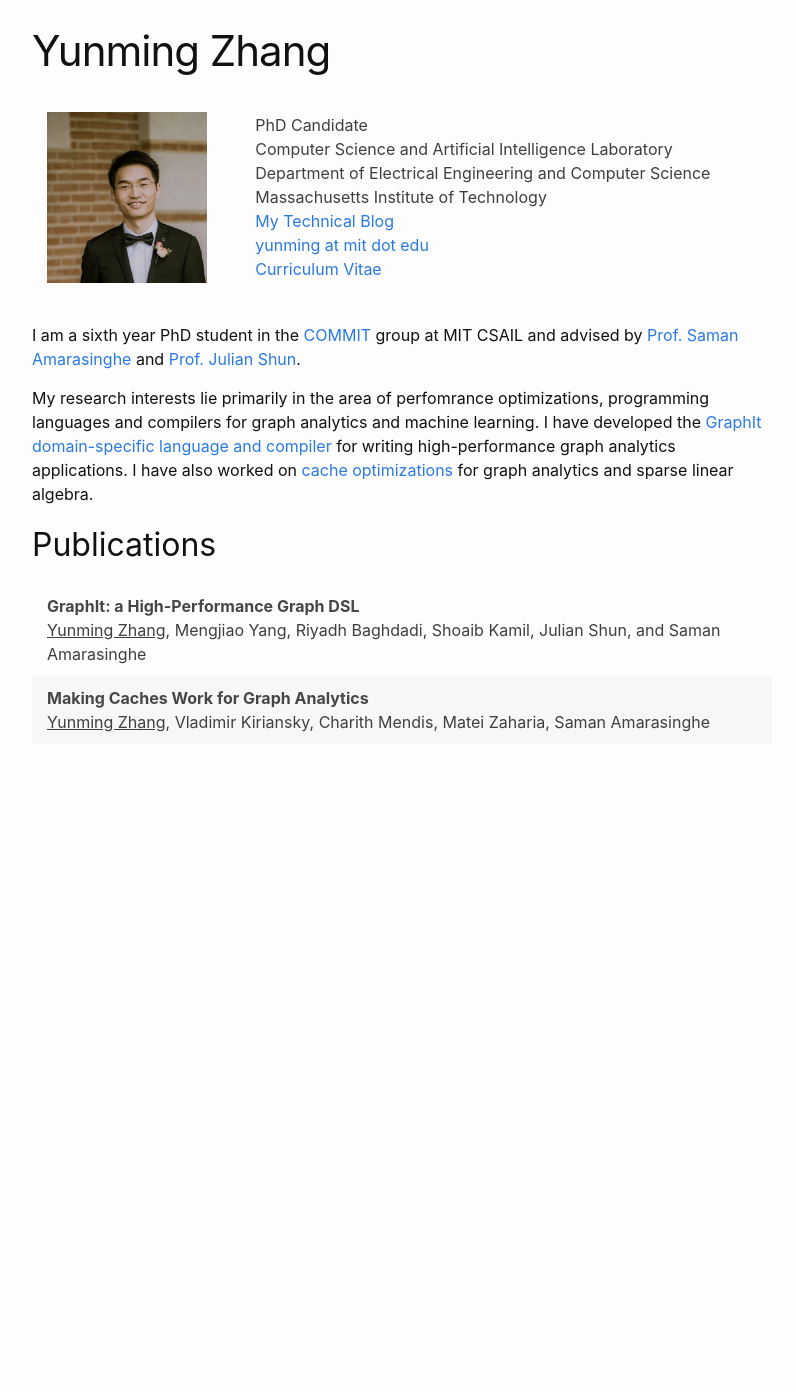
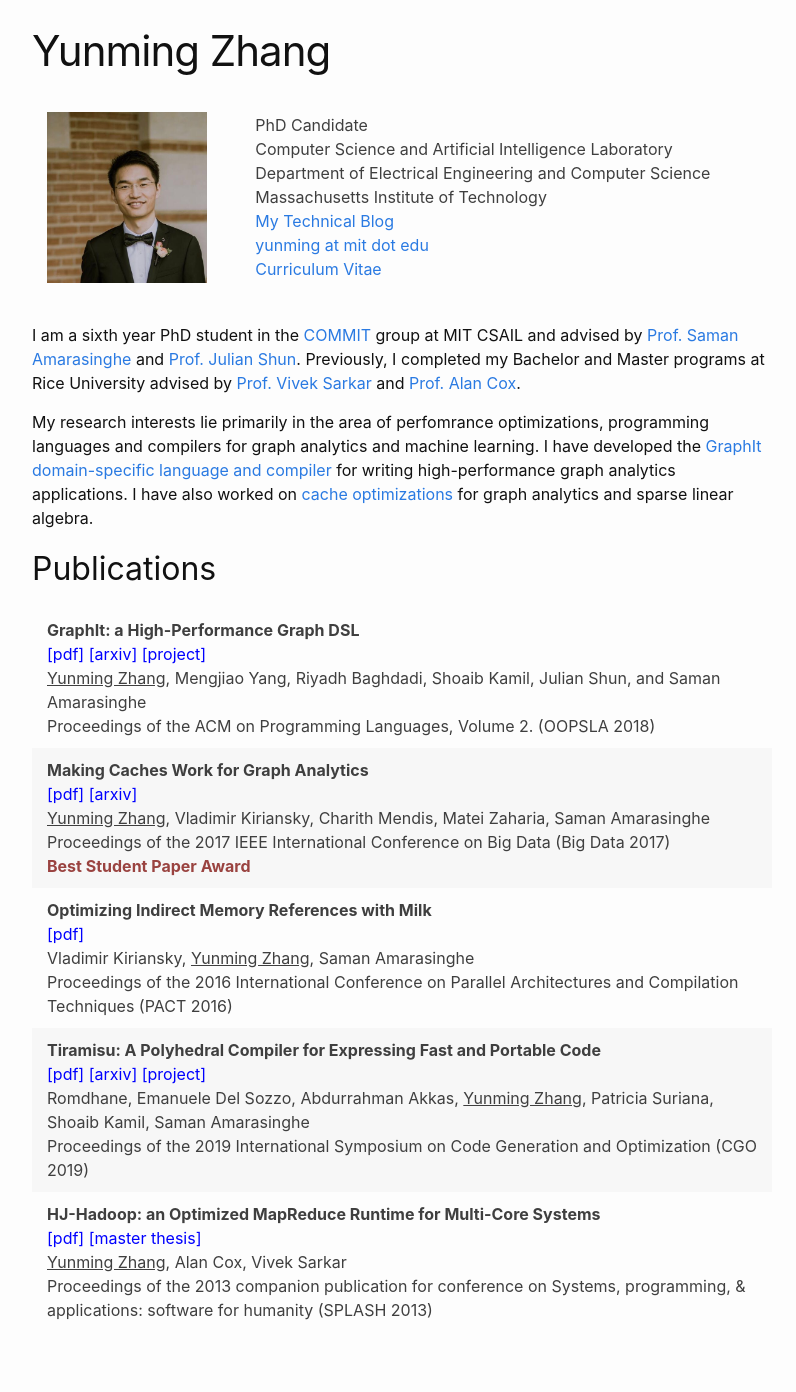
Before and after one commit to yunmingzhang17/yunmingzhang17.github.io, a Jekyll site: the page built from index.md, in a window 1280 px wide. Shown: the whole page, without its empty margins (238-1034 px from the left). Built offline with Jekyll 4.4.1, drawn with Linux system fonts in a browser that asks for light colours; before the commit the page ends 900 px from its top, so only the background shows below that.

Commit message:
adding more publications

```diff
--- a/_includes/main.html
+++ b/_includes/main.html
@@ -24,7 +24,7 @@
       </tbody>
 </table>
 <p>
-I am a sixth year PhD student in the <a href="http://groups.csail.mit.edu/commit/" target="_blank">COMMIT</a> group at  MIT CSAIL and advised by <a href="http://people.csail.mit.edu/saman/" target="_blank">Prof. Saman Amarasinghe</a> and <a href="https://people.csail.mit.edu/jshun/" target="_blank">Prof. Julian Shun</a>.
+I am a sixth year PhD student in the <a href="http://groups.csail.mit.edu/commit/" target="_blank">COMMIT</a> group at  MIT CSAIL and advised by <a href="http://people.csail.mit.edu/saman/" target="_blank">Prof. Saman Amarasinghe</a> and <a href="https://people.csail.mit.edu/jshun/" target="_blank">Prof. Julian Shun</a>. Previously, I completed my Bachelor and Master programs at Rice University advised by <a href="https://www.cc.gatech.edu/people/vivek-sarkar" target="_blank">Prof. Vivek Sarkar</a> and <a href="https://csweb.rice.edu/alan-cox" target="_blank">Prof. Alan Cox</a>.
 </p>
 
 <p>
@@ -36,21 +36,52 @@ My research interests lie primarily in the area of perfomrance optimizations, pr
   <tbody>
     <tr>
       <td>
-	<b>
-	  <a href="https://dl.acm.org/citation.cfm?id=3276491" style="color: #464646">GraphIt: a High-Performance Graph DSL</a>
-	</b>
+	<b>GraphIt: a High-Performance Graph DSL</b><br>
+	<a href="https://dl.acm.org/citation.cfm?id=3276491" style="color: #0000FF"> [pdf] </a>
+	<a href="https://arxiv.org/abs/1805.00923" style="color: #0000FF">[arxiv]</a>
+	<a href="https://graphit-lang.org" style="color: #0000FF"> [project] </a>
 	<br>
-	  <u>Yunming Zhang</u>, Mengjiao Yang, Riyadh Baghdadi, Shoaib Kamil, Julian Shun, and Saman Amarasinghe
-	  <br>
+	<u>Yunming Zhang</u>, Mengjiao Yang, Riyadh Baghdadi, Shoaib Kamil, Julian Shun, and Saman Amarasinghe<br>
+	    Proceedings of the ACM on Programming Languages, Volume 2. (OOPSLA 2018)<br>
       </td>
-      <tr>
-	<td>
-	  <b>
-	    <a href="https://ieeexplore.ieee.org/document/8257937" style="color: #464646">Making Caches Work for Graph Analytics</a>
-	  </b>
-	  <br>
-	  <u>Yunming Zhang</u>, Vladimir Kiriansky, Charith Mendis, Matei Zaharia, Saman Amarasinghe
-	  <br>
-	</td>
-      <tr>
+    </tr>
+    <tr>
+      <td>
+	<b>Making Caches Work for Graph Analytics </b><br>
+	<a href="https://ieeexplore.ieee.org/document/8257937" style="color: #0000FF">[pdf]</a>
+	<a href="https://arxiv.org/abs/1608.01362" style="color: #0000FF">[arxiv]</a>
+	<br>
+	<u>Yunming Zhang</u>, Vladimir Kiriansky, Charith Mendis, Matei Zaharia, Saman Amarasinghe<br>
+	  Proceedings of the 2017 IEEE International Conference on Big Data (Big Data 2017)<br>
+	<span style="color: #9A4340; font-weight: bold">Best Student Paper Award</span>
+      </td>
+    </tr>
+    <tr>
+      <td>
+	<b>Optimizing Indirect Memory References with Milk</b><br>
+	<a href="https://dl.acm.org/citation.cfm?id=2967948" style="color: #0000FF">[pdf]</a><br>
+	Vladimir Kiriansky, <u>Yunming Zhang</u>, Saman Amarasinghe<br>
+	Proceedings of the 2016 International Conference on Parallel Architectures and Compilation Techniques (PACT 2016)
+      </td>
+    </tr>
+    <tr>
+      <td>
+	<b>Tiramisu: A Polyhedral Compiler for Expressing Fast and Portable Code</b><br>
+	<a href="https://ieeexplore.ieee.org/document/8661197" style="color: #0000FF">[pdf]</a>
+	<a href="https://arxiv.org/abs/1804.10694" style="color: #0000FF">[arxiv]</a>
+	<a href="https://github.com/Tiramisu-Compiler/tiramisu" style="color: #0000FF"> [project] </a><br>
+	Romdhane, Emanuele Del Sozzo, Abdurrahman Akkas, <u>Yunming Zhang</u>, Patricia Suriana, Shoaib Kamil, Saman Amarasinghe<br>
+	Proceedings of the 2019 International Symposium on Code Generation and Optimization (CGO 2019)
+      </td>
+    </tr>
+    <tr>
+      <td>
+	<b>HJ-Hadoop: an Optimized MapReduce Runtime for Multi-Core Systems</b><br>
+	<a href="https://dl.acm.org/citation.cfm?id=2514875" style="color: #0000FF">[pdf]</a>
+	<a href="https://scholarship.rice.edu/bitstream/handle/1911/87782/ZHANG-DOCUMENT-2014.pdf?sequence=1" style="color: #0000FF"> [master thesis] </a><br>
+	<u>Yunming Zhang</u>, Alan Cox, Vivek Sarkar <br>
+	Proceedings of the 2013 companion publication for conference on Systems, programming, & applications: software for humanity (SPLASH 2013)
+      </td>
+    </tr>
+
 </table>
```
Also changed, not shown: 4 other files.
